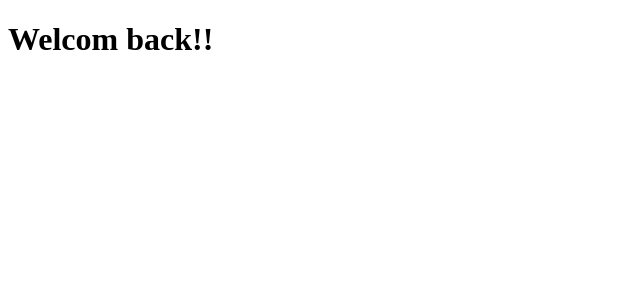
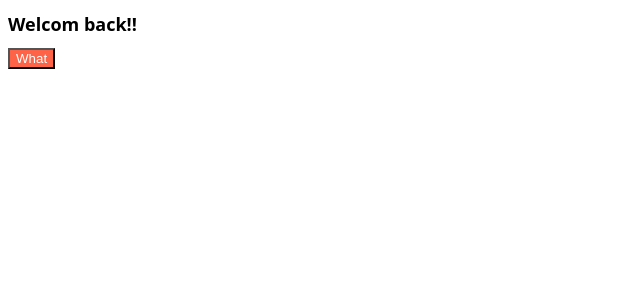
Before and after one commit to Teurowel/reacttutorial, a React (Create React App) app: page / in a window 1280 px wide. Shown: the top 300 px of the page, without its empty margins (0-640 px from the left). Built offline with nearby package versions, Linux system fonts and the light colour scheme.

Commit message:
5.1 Tour of CRA

```diff
--- a/package.json
+++ b/package.json
@@ -6,6 +6,7 @@
     "@testing-library/jest-dom": "^5.17.0",
     "@testing-library/react": "^13.4.0",
     "@testing-library/user-event": "^13.5.0",
+    "prop-types": "^15.8.1",
     "react": "^18.2.0",
     "react-dom": "^18.2.0",
     "react-scripts": "5.0.1",
--- a/src/App.js
+++ b/src/App.js
@@ -1,7 +1,11 @@
+import Button from "./Button"
+import styles from "./App.module.css"
+
 function App() {
   return (
     <div>
-      <h1>Welcom back!!</h1>
+      <h1 className={styles.title}>Welcom back!!</h1>
+      <Button text="What"/>
     </div>
   );
 }
--- /dev/null
+++ b/src/App.module.css
@@ -0,0 +1,4 @@
+.title {
+    font-family: system-ui, -apple-system, BlinkMacSystemFont, 'Segoe UI', Roboto, Oxygen, Ubuntu, Cantarell, 'Open Sans', 'Helvetica Neue', sans-serif;
+    font-size: 18px;
+}
--- /dev/null
+++ b/src/Button.js
@@ -0,0 +1,12 @@
+import PropTypes from "prop-types"
+import styles from "./Button.module.css"
+
+function Button({text}){
+    return <button className={styles.btn}>{text}</button>;
+}
+
+Button.propTypes = {
+    text: PropTypes.string.isRequired
+}
+
+export default Button;
--- /dev/null
+++ b/src/Button.module.css
@@ -0,0 +1,4 @@
+.btn {
+    color: white;
+    background-color: tomato;
+}
```
Also changed, not shown: 1 other file (tests, documents, lock files or other folders).
